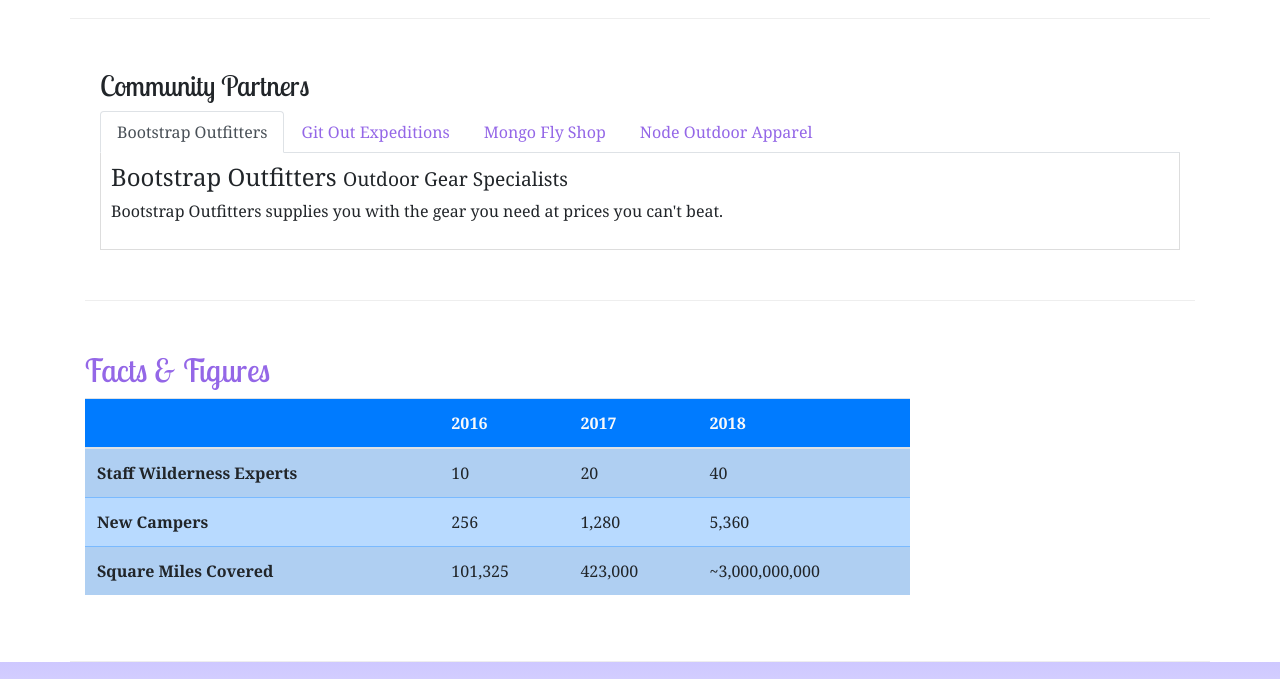
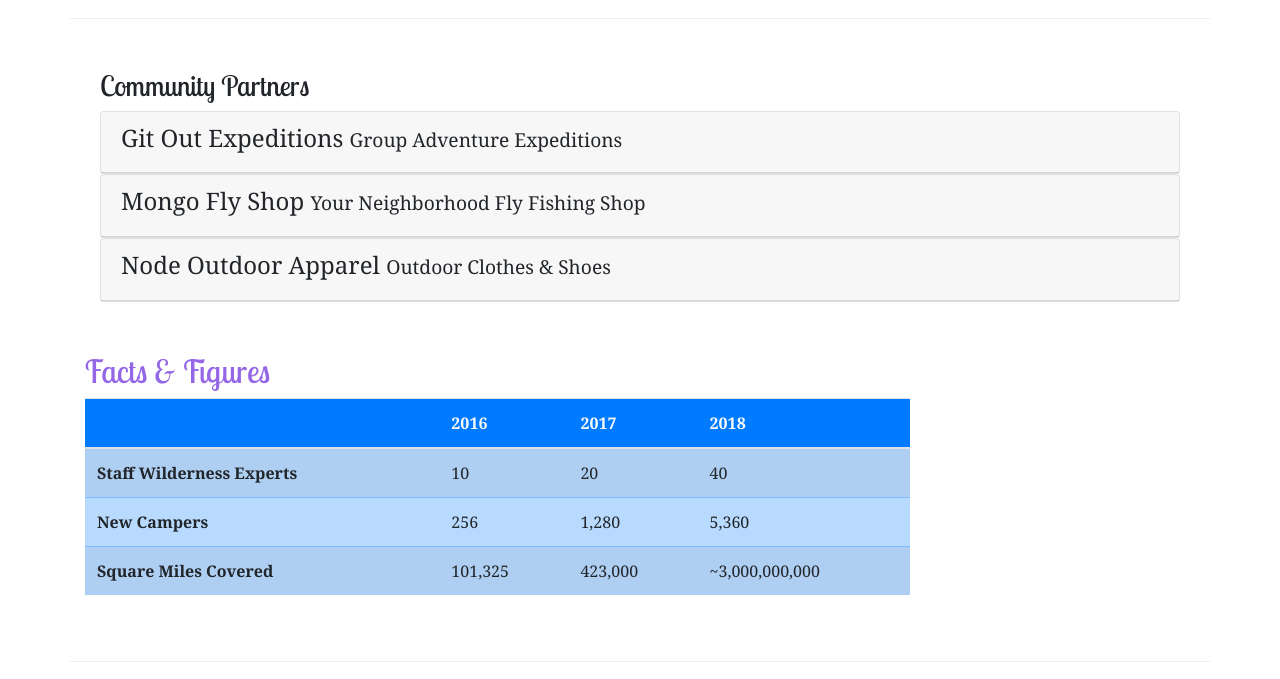
Before and after one commit to MiaMoustafa/nucampsite, a website: page aboutus.html in a window 1280 px wide. Shown: the part 810-1489 px from the top of the page. Drawn offline with nearby package versions, Linux system fonts and the light colour scheme.

Commit message:
Accordion

```diff
--- a/aboutus.html
+++ b/aboutus.html
@@ -115,31 +115,51 @@
     <div class="row-content">
       <div class="col">
         <h3>Community Partners</h3>
-        <ul class="nav nav-tabs">
-          <li class="nav-item"> <a class="nav-link active" href="#bootstrap" role="tab" data-toggle="tab">Bootstrap
-              Outfitters</a></li>
-          <li class="nav-item"><a class="nav-link" href="#git" role="tab" data-toggle="tab">Git Out Expeditions</a></li>
-          <li class="nav-item"> <a class="nav-link" href="#mongo" role="tab" data-toggle="tab">Mongo Fly Shop</a></li>
-          <li class="nav-item"><a class="nav-link" href="#node" role="tab" data-toggle="tab">Node Outdoor Apparel</a></li>
-        </ul>
-        <div class="tab-content">
-          <div role="tabpanel" class="tab-pane fade show active" id="bootstrap">
-              <h4>Bootstrap Outfitters <small>Outdoor Gear Specialists</small></h4>
-              <p class="d-none d-sm-block">Bootstrap Outfitters supplies you with the gear you need at prices you can't beat.</p>
-          </div>
-          <div role="tabpanel" class="tab-pane fade" id="git">
-              <h4>Git Out Expeditions <small>Group Adventure Expeditions</small></h4>
+
+        <div id="accordion">
+          <div class="card">
+            <div role="tab" class="card-header">
+                <h4>
+                    <a class="collapsed" data-toggle="collapse" data-target="#git">
+                        Git Out Expeditions <small>Group Adventure Expeditions</small>
+                    </a>
+                </h4>
+                <div class="collapse" id="git" data-parent="#accordion">
+                    <div class="card-body">
                         <p class="d-none d-sm-block">Join Git Out Expeditions to explore new horizons with a group of other adventurers!</p>
                    </div>
-          <div role="tabpanel" class="tab-pane fade" id="mongo">
-              <h4>Mongo Fly Shop <small>Your Neighborhood Fly Fishing Shop.</small></h4>
+                </div>
+            </div>
+        </div>
+        <div class="card">
+            <div role="tab" class="card-header">
+                <h4>
+                    <a class="collapsed" data-toggle="collapse" data-target="#mongo">
+                        Mongo Fly Shop <small>Your Neighborhood Fly Fishing Shop</small>
+                    </a>
+                </h4>
+                <div class="collapse" id="mongo" data-parent="#accordion">
+                    <div class="card-body">
                         <p class="d-none d-sm-block">Need a new fishing pole, a tacklebox, or flies of all kinds? Stop by Mongo Fly Shop.</p>
                     </div>
-          <div role="tabpanel" class="tab-pane fade" id="node">
-              <h4>Node Outdoor Apparel <small>Outdoor Clothes & Shoes</small></h4>
+                </div>
+            </div>
+        </div>
+        <div class="card">
+            <div role="tab" class="card-header">
+                <h4>
+                    <a class="collapsed" data-toggle="collapse" data-target="#node">
+                        Node Outdoor Apparel <small>Outdoor Clothes & Shoes</small>
+                    </a>
+                </h4>
+                <div class="collapse" id="node" data-parent="#accordion">
+                    <div class="card-body">
                         <p class="d-none d-sm-block">From polar fleeces to swimsuits, hiking boots to waders, a visit to Node will be sure to get you covered.</p>
                     </div>
                 </div>
+            </div>
+        </div>
+
        </div>
   </div>
 
@@ -181,6 +201,7 @@
     </div>
   </div>
   </div>
+  </div>
 
   <footer class="site-footer">
     <div class="container">
--- a/css/style.css
+++ b/css/style.css
@@ -38,8 +38,8 @@ a {
     background-color: #901CAD;
 }
 
-.tab-content {
-    border: 1px solid #DDD;
-    border-top: none;
-    padding: 10px;
-}
+
+a, a:hover {
+    color: inherit;
+    text-decoration: none;
+  }
```
Lines whose indentation alone changed are shown as unchanged.
